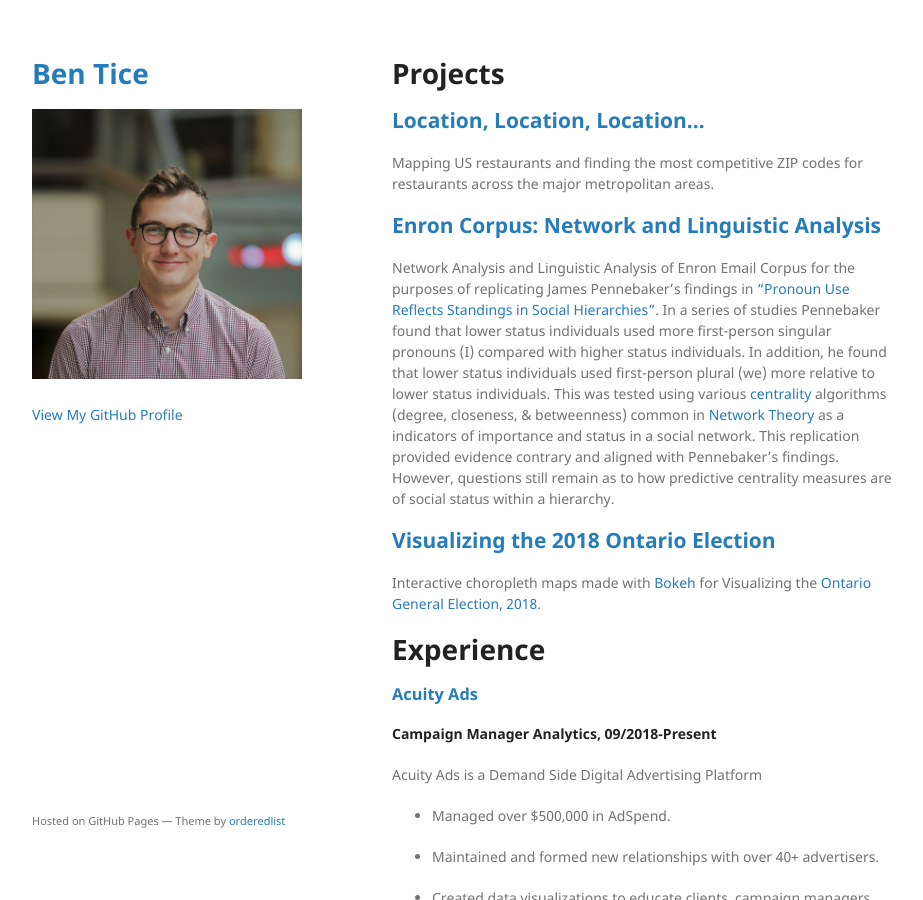
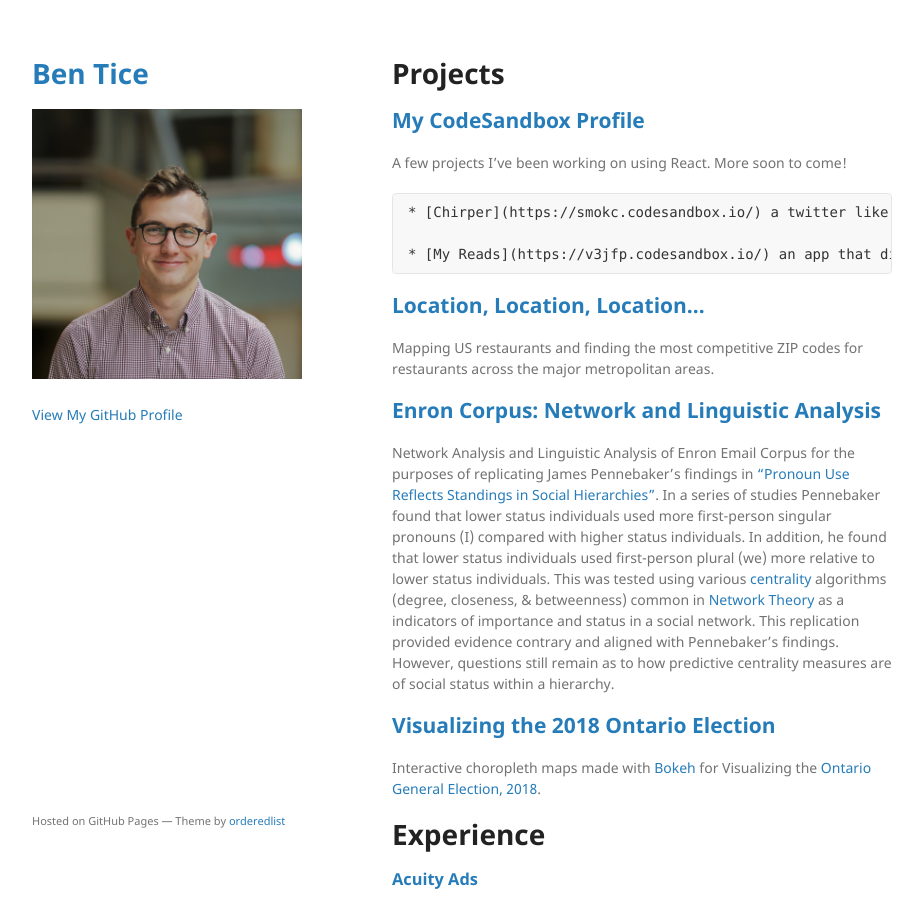
Before and after one commit to bentice/bentice.github.io, a Jekyll site: the page built from index.md, in a window 1280 px wide and 900 px high. Shown: the whole window, without its empty margins (178-1101 px from the left). Built offline with Jekyll 4.4.1, drawn with Linux system fonts in a browser that asks for light colours; the repository's description, which GitHub fills in, is left out; our own code applies the rules of GitHub Pages for plain Markdown files.

Commit message:
Linking My CodeSandbox profile and adding a few react projects

```diff
--- a/index.md
+++ b/index.md
@@ -3,6 +3,16 @@ layout: default
 ---
 
 # Projects
+
+## [My CodeSandbox Profile](https://codesandbox.io/u/bentice)
+
+A few projects I've been working on using React. More soon to come!
+
+    * [Chirper](https://smokc.codesandbox.io/) a twitter like app using Redux for state management.
+
+    * [My Reads](https://v3jfp.codesandbox.io/) an app that displays books in different shelves and also searches for new books to add using the [Udacity Books Lender API](https://reactnd-books-api.udacity.com/)
+
+
 
 ## [Location, Location, Location...](http://rpubs.com/ben_tice/restzipcodes)
 
```
